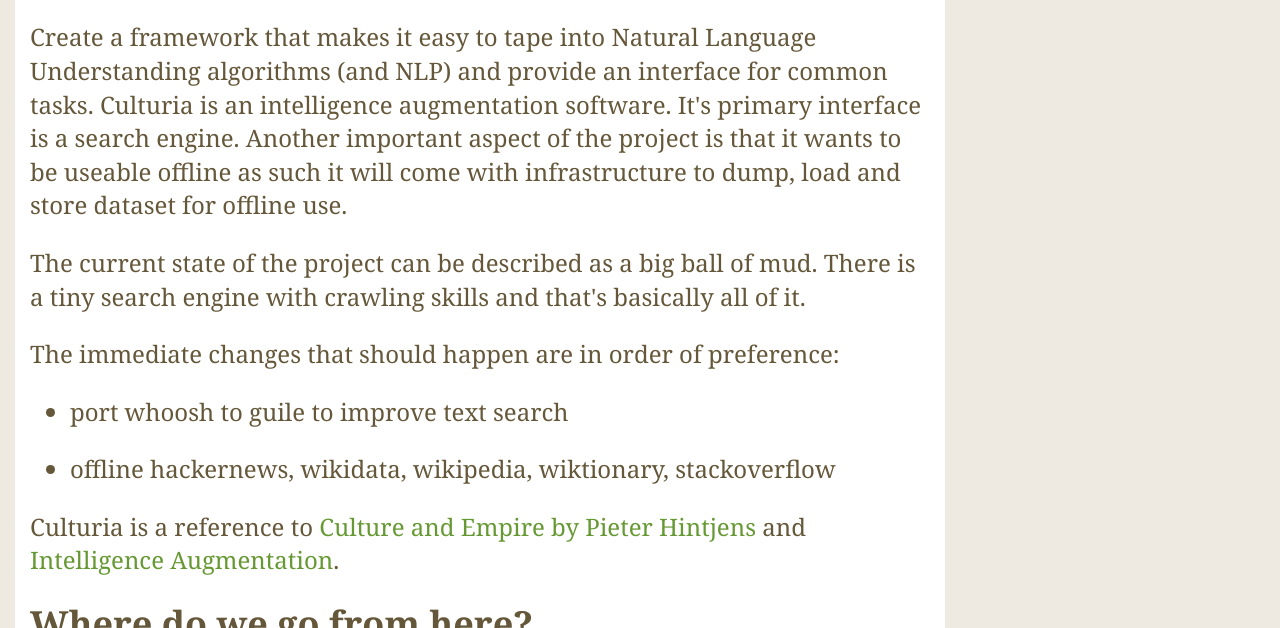
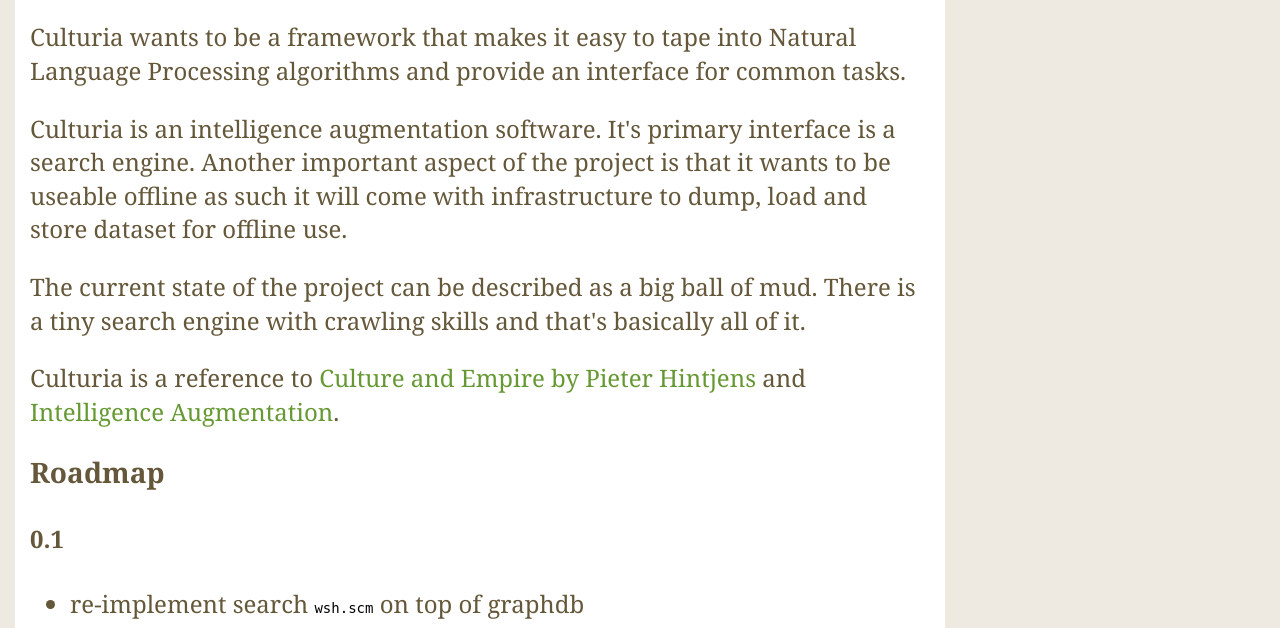
Before and after one commit to shameer/Culturia, a plain HTML site: page doc/index.html in a window 1280 px wide. Shown: the part 172-800 px from the top of the page. Drawn offline with nearby package versions, Linux system fonts and the light colour scheme; a web font is replaced by a local one.

Commit message:
doc: rebuild

```diff
--- a/doc/index.html
+++ b/doc/index.html
@@ -1,10 +1,10 @@
-<html><head><meta charset="utf-8" /><title>guile-culturia</title><link rel="stylesheet" href="static/normalize.css" /><link rel="stylesheet" href="https://fonts.googleapis.com/css?family=Gentium+Basic" /><link rel="stylesheet" href="https://fonts.googleapis.com/css?family=Open+Sans" /><link rel="stylesheet" href="static/main.css" /></head><body><h1><a href="//hyperdev.fr/projects/culturia">hyperdev.fr/projects/culturia</a></h1><div id="container"><h2>guile-culturia</h2><p>Create a framework that makes it easy to tape into Natural Language
-Understanding algorithms (and NLP) and provide an interface for common
-tasks.  Culturia is an intelligence augmentation software.  It&apos;s
-primary interface is a search engine.  Another important aspect of the
-project is that it wants to be useable offline as such it will come
-with infrastructure to dump, load and store dataset for offline use.</p><p>The current state of the project can be described as a big ball of
+<html><head><meta charset="utf-8" /><title>guile-culturia</title><link rel="stylesheet" href="static/normalize.css" /><link rel="stylesheet" href="https://fonts.googleapis.com/css?family=Gentium+Basic" /><link rel="stylesheet" href="https://fonts.googleapis.com/css?family=Open+Sans" /><link rel="stylesheet" href="static/main.css" /></head><body><h1><a href="//hyperdev.fr/projects/culturia">hyperdev.fr/projects/culturia</a></h1><div id="container"><h2>guile-culturia</h2><p>Culturia wants to be a framework that makes it easy to tape into
+Natural Language Processing algorithms and provide an interface for
+common tasks.</p><p>Culturia is an intelligence augmentation software.  It&apos;s primary
+interface is a search engine.  Another important aspect of the project
+is that it wants to be useable offline as such it will come with
+infrastructure to dump, load and store dataset for offline use.</p><p>The current state of the project can be described as a big ball of
 mud.  There is a tiny search engine with crawling skills and that&apos;s
-basically all of it.</p><p>The immediate changes that should happen are in order of preference:</p><ul><li><p>port whoosh to guile to improve text search</p></li><li><p>offline hackernews, wikidata, wikipedia, wiktionary, stackoverflow</p></li></ul><p>Culturia is a reference to
+basically all of it.</p><p>Culturia is a reference to
 <a href="http://cultureandempire.com">Culture and Empire by Pieter Hintjens</a> and
-<a href="https://en.wikipedia.org/wiki/Intelligence_amplification">Intelligence Augmentation</a>.</p><h2>Where do we go from here?</h2><ul><li><p><a href="datastore.html">datastore documentation</a></p></li><li><p><a href="roadmap.html">roadmap</a></p></li><li><p><a href="blog.html">blog</a></p></li></ul><h2>Contact</h2><p><a href="mailto:amirouche@hypermove.net">Say héllo!</a></p></div><p><small>cc-by-nc-sa</small></p></body></html>
+<a href="https://en.wikipedia.org/wiki/Intelligence_amplification">Intelligence Augmentation</a>.</p><h3>Roadmap</h3><h4>0.1</h4><ul><li><p>re-implement search <code>wsh.scm</code> on top of graphdb</p></li><li><p>offline hackernews, wikidata, wikipedia, wiktionary, stackoverflow</p></li><li><p>re-implement crawling</p></li></ul><h4>later</h4><ul><li>add conceptnet and wikidata</li><li>add minimal concept search</li></ul><h2>Where do we go from here?</h2><ul><li><p><a href="datastore.html">datastore documentation</a></p></li><li><p><a href="ideas.html">ideas</a></p></li><li><p><a href="blog.html">blog</a></p></li></ul><h2>Contact</h2><p><a href="mailto:amirouche@hypermove.net">Say héllo!</a></p></div><p><small>cc-by-nc-sa</small></p></body></html>
```
Also changed, not shown: doc/ideas.html (added, +1 -0 lines).
